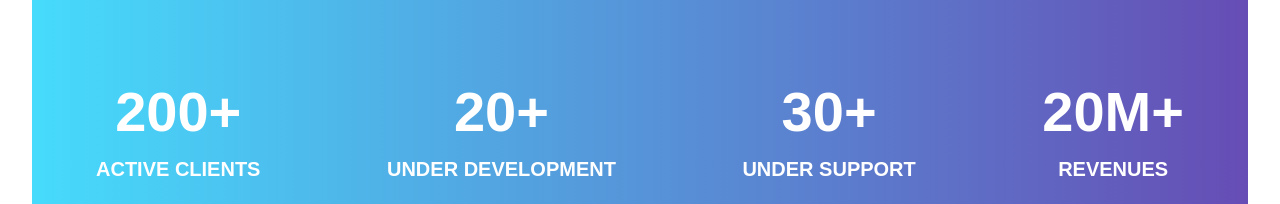
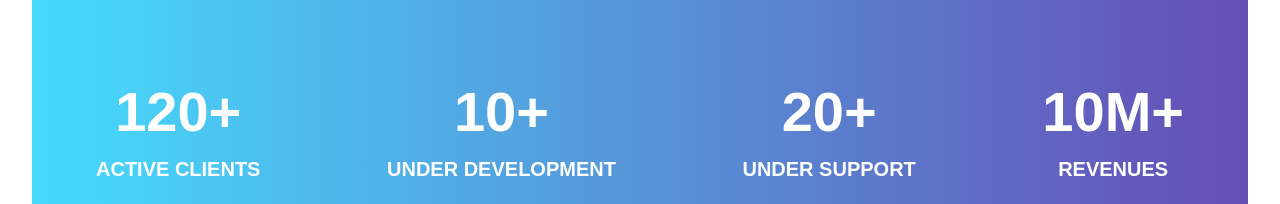
Before and after one commit to Tshewang2022/newEdge_web, a React (Vite) app: page /about-us in a window 1280 px wide. Shown: the part 2380-2584 px from the top of the page. Built offline with nearby package versions, Linux system fonts and the light colour scheme.

Commit message:
Revert "updated"
This reverts commit c052fb9eeeac5256e442d507ab71de675c051f74.

```diff
--- a/package.json
+++ b/package.json
@@ -15,12 +15,10 @@
     "class-variance-authority": "^0.7.0",
     "framer-motion": "^11.0.6",
     "react": "^18.2.0",
-    "react-countup": "^6.5.0",
     "react-dom": "^18.2.0",
     "react-hook-form": "^7.50.1",
     "react-icons": "^5.0.1",
     "react-router-dom": "^6.22.1",
-    "react-scroll-trigger": "^0.6.14",
     "tailwind-merge": "^2.2.1",
     "tailwindcss-animate": "^1.0.7",
     "zod": "^3.22.4"
--- a/src/_roots/pages/AboutUs.tsx
+++ b/src/_roots/pages/AboutUs.tsx
@@ -6,15 +6,9 @@ import {
   FaLongArrowAltRight,
   FaFacebookSquare,
 } from "react-icons/fa";
-
-import CountUp from "react-countup";
 import { FaSquareXTwitter } from "react-icons/fa6";
 import { DiJavascript } from "react-icons/di";
-
-import { useState } from "react";
-
 const AboutUs = () => {
-  const [count, setCount] = useState(false);
   return (
     <section className="">
       <div
@@ -254,7 +248,7 @@ const AboutUs = () => {
           <div className="flex justify-between items-center  bg-gradient-to-r from-[#46DBFC] to-[#664DB5]  py-[78px] p-[32px] gap-[32px] w-[1490px]">
             <div className="text-center px-[32px]">
               <h1 className="text-white text-[56px] font-sans font-black">
-                <CountUp start={10} end={200} delay={0} duration={5} />+
+                120+
               </h1>
               <h2 className="text-white text-[20px] font-sans font-bold">
                 ACTIVE CLIENTS
@@ -262,7 +256,7 @@ const AboutUs = () => {
             </div>
             <div className="text-center px-[32px]">
               <h1 className="text-white text-[56px] font-sans font-black">
-                <CountUp start={0} end={20} delay={0} duration={5} />+
+                10+
               </h1>
               <h2 className="text-white text-[20px] font-sans font-bold">
                 UNDER DEVELOPMENT
@@ -270,7 +264,7 @@ const AboutUs = () => {
             </div>
             <div className="text-center px-[32px]">
               <h1 className="text-white text-[56px] font-sans font-black">
-                <CountUp start={0} end={30} delay={0} duration={5} />+
+                20+
               </h1>
               <h2 className="text-white text-[20px] font-sans font-bold">
                 UNDER SUPPORT
@@ -278,8 +272,7 @@ const AboutUs = () => {
             </div>
             <div className="text-center px-[32px] ">
               <h1 className="text-white text-[56px] font-sans font-black">
-                <CountUp start={0} end={20} delay={0} duration={5} />
-                M+
+                10M+
               </h1>
               <h2 className="text-white text-[20px] font-sans font-bold">
                 REVENUES
```
Also changed, not shown: 1 other file (tests, documents, lock files or other folders).
